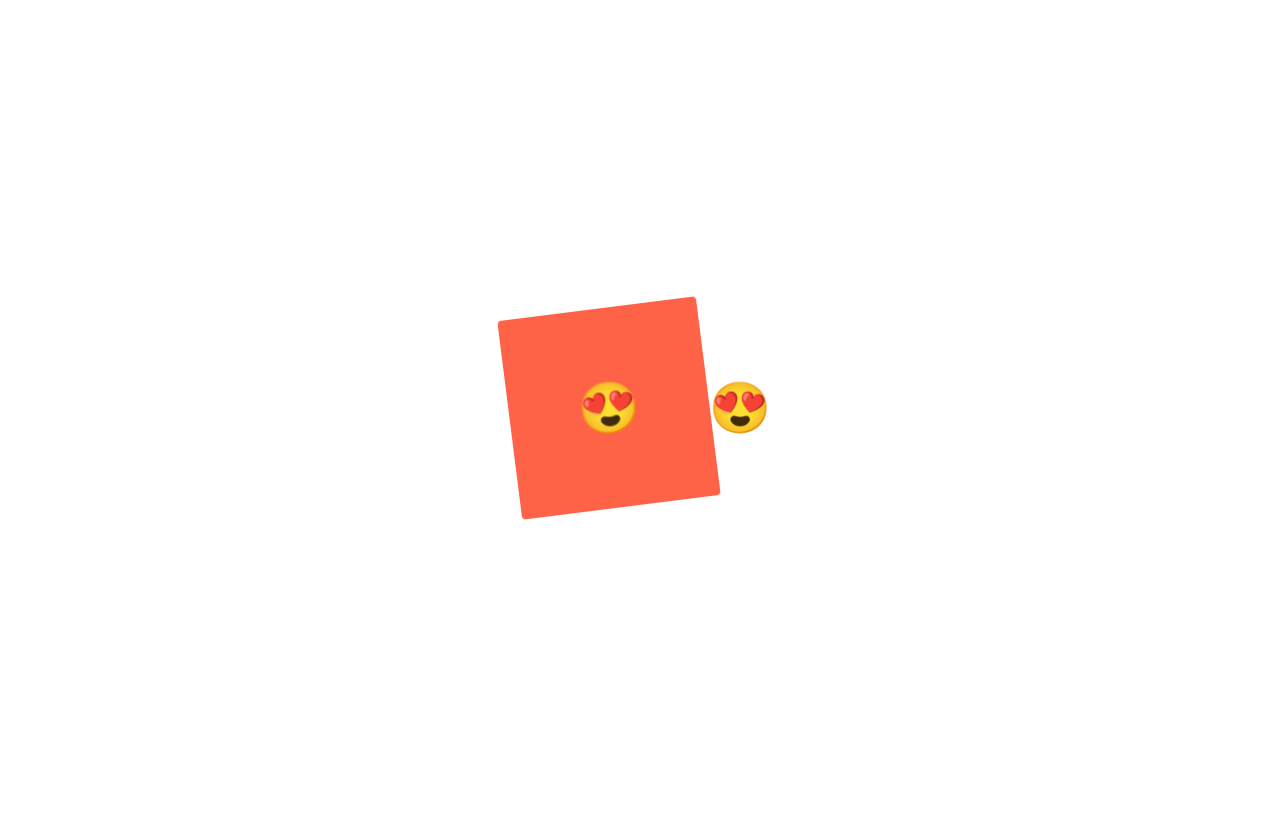
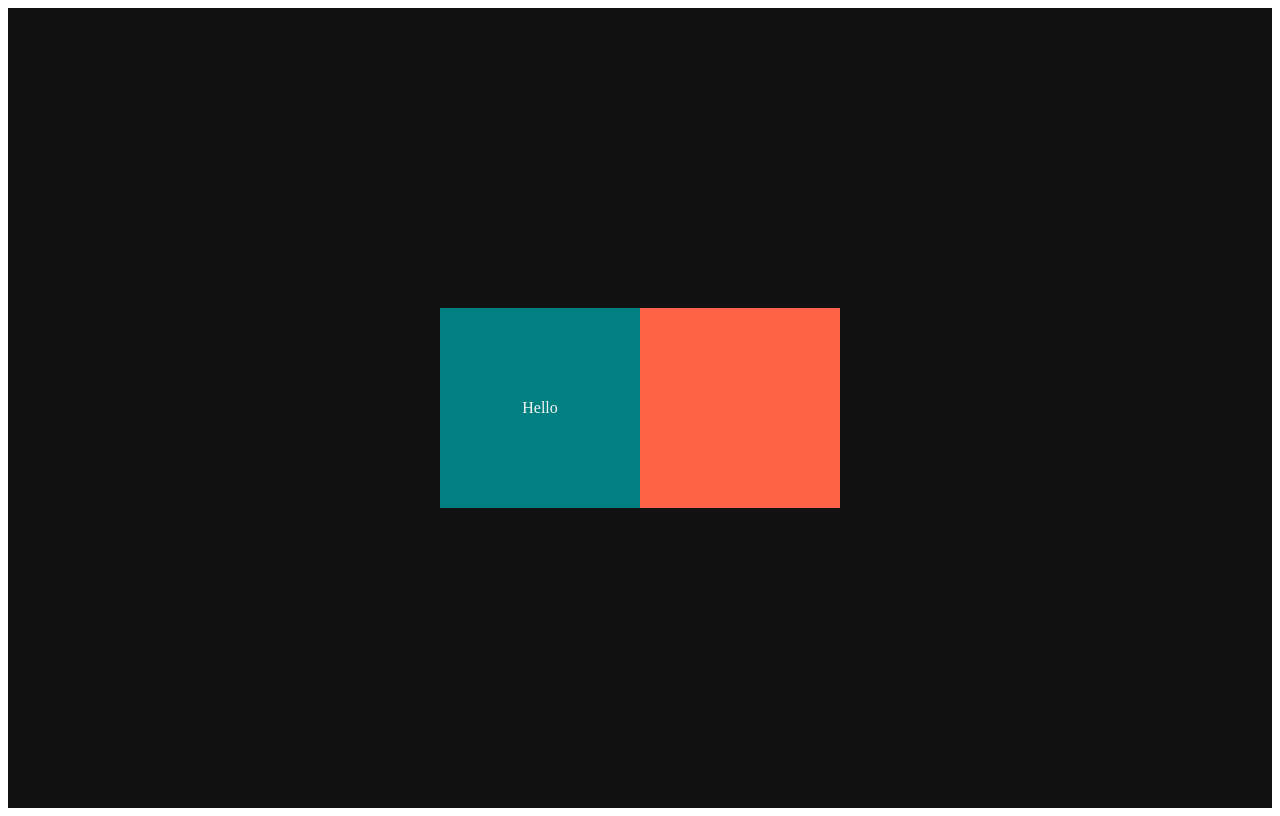
Before and after one commit to helious23/maxflix-remaster, a React (Create React App) app: page / in a window 1280 px wide. Built offline with nearby package versions, Linux system fonts and the light colour scheme.

Commit message:
styled-component themeprovider

```diff
--- a/src/App.js
+++ b/src/App.js
@@ -5,48 +5,24 @@ const Wrapper = styled.div`
   height: 100vh;
   justify-content: center;
   align-items: center;
-`;
-
-const rotationAnimation = keyframes`
-  0% {
-    transform:rotate(0deg);
-    border-radius:0px;
-  }
-  50% {
-    border-radius:100px;
-  }
-  100% {
-    transform:rotate(360deg);
-    border-radius:0px;
-  }
-`;
-
-const Emoji = styled.span`
-  font-size: 50px;
+  background-color: ${(props) => props.theme.backgroundColor};
 `;
 
 const Box = styled.div`
   height: 200px;
   width: 200px;
-  background-color: tomato;
+  background-color: ${(props) => props.bgColor};
   display: flex;
   align-items: center;
   justify-content: center;
-  animation: ${rotationAnimation} 1s linear infinite;
-  ${Emoji} {
-    &:hover {
-      font-size: 200px;
-    }
-  }
+  color: ${(props) => props.theme.textColor};
 `;
 
 function App() {
   return (
     <Wrapper>
-      <Box>
-        <Emoji>😍</Emoji>
-      </Box>
-      <Emoji>😍</Emoji>
+      <Box bgColor="teal">Hello</Box>
+      <Box bgColor="tomato" />
     </Wrapper>
   );
 }
--- a/src/index.js
+++ b/src/index.js
@@ -1,10 +1,22 @@
 import React from "react";
 import ReactDOM from "react-dom";
+import { ThemeProvider } from "styled-components";
 import App from "./App";
+
+const darkTheme = {
+  textColor: "whitesmoke",
+  backgroundColor: "#111111",
+};
+const lightTheme = {
+  textColor: "#111111",
+  backgroundColor: "whitesmoke",
+};
 
 ReactDOM.render(
   <React.StrictMode>
-    <App />
+    <ThemeProvider theme={darkTheme}>
+      <App />
+    </ThemeProvider>
   </React.StrictMode>,
   document.getElementById("root")
 );
```
